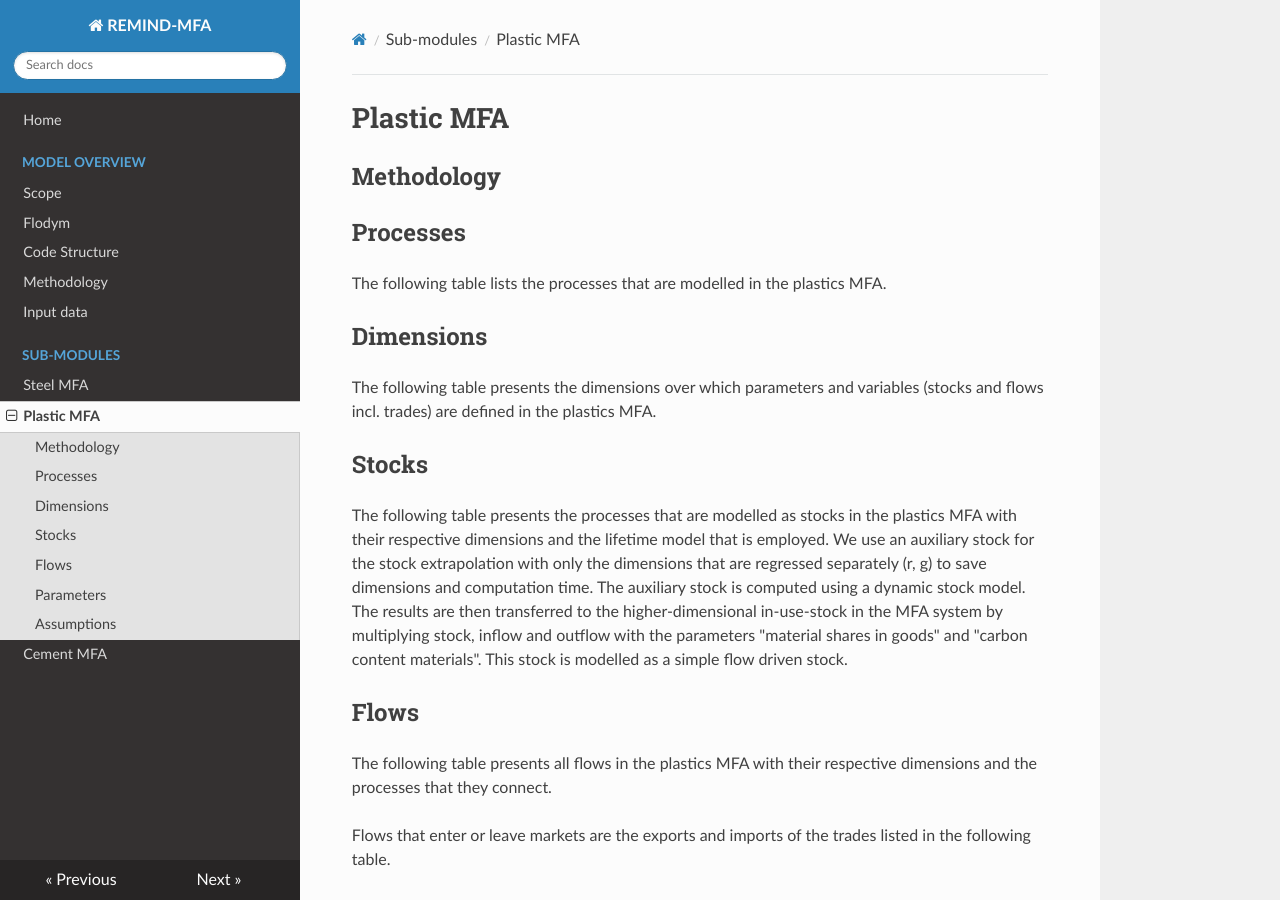
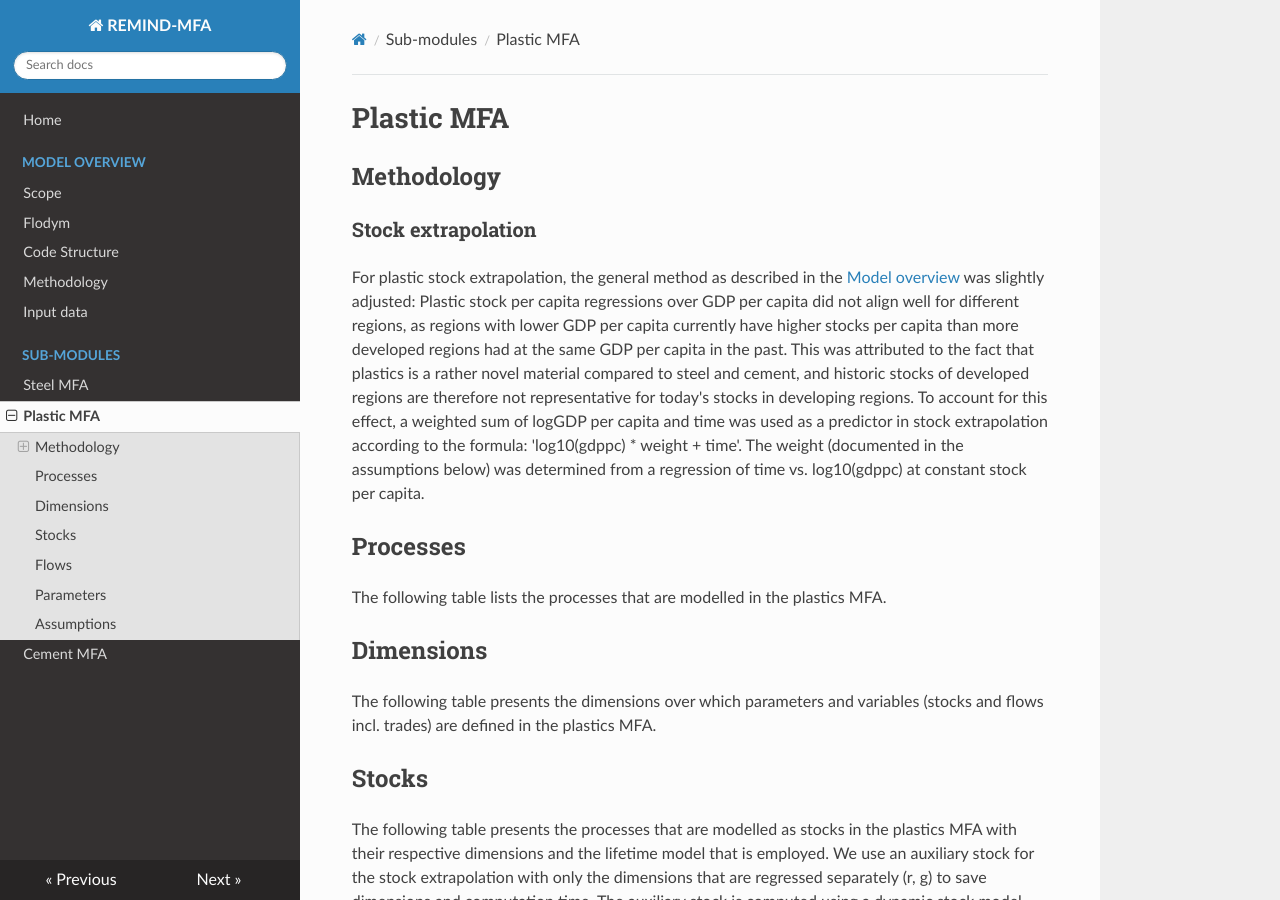
Before and after one commit to pik-piam/remind-mfa, an MkDocs documentation site: the page built from docs/plastic.md, in a window 1280 px wide and 900 px high. Built offline with MkDocs 1.6.1, drawn with Linux system fonts in a browser that asks for light colours; nearby versions of some CDN libraries.

Commit message:
add plastic stock extrapolation docu

```diff
--- a/docs/plastic.md
+++ b/docs/plastic.md
@@ -1,5 +1,8 @@
 # Plastic MFA
 ## Methodology
+
+### Stock extrapolation
+For plastic stock extrapolation, the general method as described in the [Model overview](methodology.md) was slightly adjusted: Plastic stock per capita regressions over GDP per capita did not align well for different regions, as regions with lower GDP per capita currently have higher stocks per capita than more developed regions had at the same GDP per capita in the past. This was attributed to the fact that plastics is a rather novel material compared to steel and cement, and historic stocks of developed regions are therefore not representative for today's stocks in developing regions. To account for this effect, a weighted sum of logGDP per capita and time was used as a predictor in stock extrapolation according to the formula: 'log10(gdppc) * weight + time'. The weight (documented in the assumptions below) was determined from a regression of time vs. log10(gdppc) at constant stock per capita.
 
 ## Processes
 The following table lists the processes that are modelled in the plastics MFA.
```
